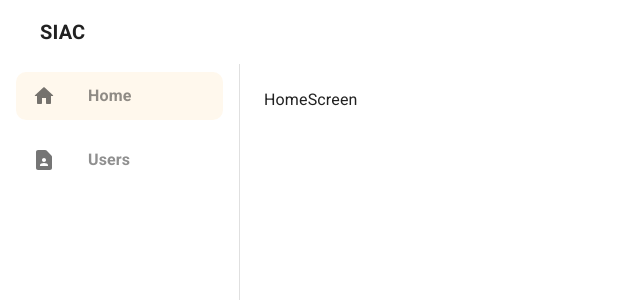
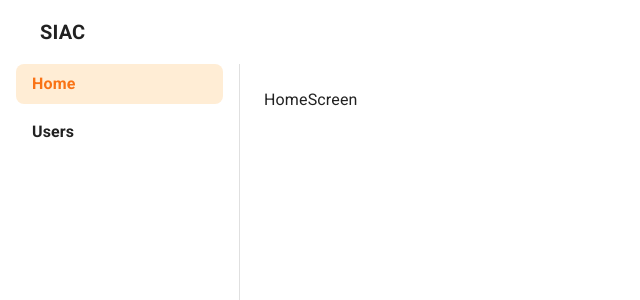
Before and after one commit to CerberusProgrammer/siac-app, a React (Vite) app: page / in a window 1280 px wide. Shown: the top 300 px of the page, without its empty margins (0-640 px from the left). Built offline with nearby package versions, Linux system fonts and the light colour scheme.

Commit message:
routing optimization

```diff
--- a/src/config/routes/AppRouter.tsx
+++ /dev/null
@@ -1,35 +0,0 @@
-import { BrowserRouter, Route, Routes } from "react-router-dom";
-import { ROUTES } from "./routes";
-import MainLayout from "../../pages/layouts/MainLayout";
-import UserScreen from "../../pages/screens/users/UserScreen";
-export default function AppRouter() {
-  return (
-    <BrowserRouter>
-      <Routes>
-        {ROUTES.map((route) => (
-          <Route
-            key={route.to}
-            path={route.to}
-            element={<MainLayout>{route.element}</MainLayout>}
-          />
-        ))}
-        <Route
-          path="/users/:id"
-          element={
-            <MainLayout>
-              <UserScreen />
-            </MainLayout>
-          }
-        />
-        <Route
-          path="*"
-          element={
-            <MainLayout>
-              <h1>404</h1>
-            </MainLayout>
-          }
-        />
-      </Routes>
-    </BrowserRouter>
-  );
-}
--- a/src/config/routes/routes.tsx
+++ b/src/config/routes/routes.tsx
@@ -1,18 +1,21 @@
 import HomeScreen from "../../pages/screens/HomeScreen";
-import { ContactPageRounded, HomeRounded } from "@mui/icons-material";
+import UserScreen from "../../pages/screens/users/UserScreen";
 import UsersScreen from "../../pages/screens/users/UsersScreen";
+import { createBrowserRouter } from "react-router-dom";
 
-export const ROUTES = [
+export const ROUTES = createBrowserRouter([
   {
-    title: "Home",
-    to: "/",
+    path: "/",
     element: <HomeScreen />,
-    icon: <HomeRounded />,
   },
   {
-    title: "Users",
-    to: "/users",
+    path: "/users",
     element: <UsersScreen />,
-    icon: <ContactPageRounded />,
+    children: [
+      {
+        path: ":id",
+        element: <UserScreen />,
+      },
+    ],
   },
-];
+]);
--- a/src/main.tsx
+++ b/src/main.tsx
@@ -4,15 +4,16 @@ import "@fontsource/roboto/300.css";
 import "@fontsource/roboto/400.css";
 import "@fontsource/roboto/500.css";
 import "@fontsource/roboto/700.css";
-import AppRouter from "./config/routes/AppRouter";
 import { ThemeProvider } from "@emotion/react";
 import { appTheme } from "./config/theme/AppTheme";
 import "../src/index.css";
+import { RouterProvider } from "react-router-dom";
+import { ROUTES } from "./config/routes/routes";
 
 ReactDOM.createRoot(document.getElementById("root")!).render(
   <React.StrictMode>
     <ThemeProvider theme={appTheme}>
-      <AppRouter />
+      <RouterProvider router={ROUTES} />
     </ThemeProvider>
   </React.StrictMode>
 );
--- a/src/pages/components/Drawerbar.tsx
+++ b/src/pages/components/Drawerbar.tsx
@@ -1,20 +1,8 @@
-import {
-  Box,
-  ListItem,
-  ListItemButton,
-  ListItemIcon,
-  ListItemText,
-  Drawer,
-  Toolbar,
-} from "@mui/material";
+import { Drawer, Toolbar } from "@mui/material";
 
-import { Link } from "react-router-dom";
-import { useState } from "react";
-import { ROUTES } from "../../config/routes/routes";
+import { NavLink } from "react-router-dom";
 
 export default function Drawerbar() {
-  const [selected, setSelected] = useState(0);
-
   return (
     <Drawer
       variant="permanent"
@@ -28,22 +16,29 @@ export default function Drawerbar() {
       }}
     >
       <Toolbar />
-      <Box sx={{ overflow: "auto" }}>
-        {ROUTES.map((text, index) => (
-          <ListItem key={text.title}>
-            <ListItemButton
-              selected={index === selected}
-              component={Link}
-              to={text.to}
-              onClick={() => setSelected(index)}
-              className=" ease-in-out transition hover:scale-105"
-            >
-              <ListItemIcon>{text.icon}</ListItemIcon>
-              <ListItemText primary={text.title} />
-            </ListItemButton>
-          </ListItem>
-        ))}
-      </Box>
+
+      <div className={"px-4 space-y-2 flex flex-col"}>
+        <NavLink
+          to="/"
+          className={({ isActive }) =>
+            `font-bold px-4 py-2 rounded-lg ease-in-out transition hover:scale-105 hover:bg-orange-400 hover:text-white cursor-pointer active:scale-95 active:bg-orange-500 hover:opacity-100 ${
+              isActive ? "bg-orange-100 text-orange-500" : ""
+            }`
+          }
+        >
+          Home
+        </NavLink>
+        <NavLink
+          to="/users"
+          className={({ isActive }) =>
+            `font-bold px-4 py-2 rounded-lg ease-in-out transition hover:scale-105 hover:bg-orange-400 hover:text-white cursor-pointer active:scale-95 active:bg-orange-500 hover:opacity-100 ${
+              isActive ? "bg-orange-100 text-orange-500" : ""
+            }`
+          }
+        >
+          Users
+        </NavLink>
+      </div>
     </Drawer>
   );
 }
--- a/src/pages/screens/HomeScreen.tsx
+++ b/src/pages/screens/HomeScreen.tsx
@@ -1,3 +1,9 @@
+import MainLayout from "../layouts/MainLayout";
+
 export default function HomeScreen() {
-  return <div>HomeScreen</div>;
+  return (
+    <MainLayout>
+      <div>HomeScreen</div>
+    </MainLayout>
+  );
 }
--- a/src/pages/screens/users/UserScreen.tsx
+++ b/src/pages/screens/users/UserScreen.tsx
@@ -3,6 +3,7 @@ import { useParams } from "react-router-dom";
 import { Usuario } from "../../../models/Usuario";
 import { UsuariosService } from "../../../services/UsuariosService";
 import CircularLoading from "../../components/CircularLoading";
+import MainLayout from "../../layouts/MainLayout";
 
 export default function UserScreen() {
   const { id } = useParams();
@@ -17,7 +18,7 @@ export default function UserScreen() {
   }, []);
 
   return (
-    <div>
+    <MainLayout>
       {isLoading ? (
         <CircularLoading />
       ) : (
@@ -34,6 +35,6 @@ export default function UserScreen() {
           )}
         </>
       )}
-    </div>
+    </MainLayout>
   );
 }
--- a/src/pages/screens/users/UsersScreen.tsx
+++ b/src/pages/screens/users/UsersScreen.tsx
@@ -1,24 +1,34 @@
 import { useEffect, useState } from "react";
-import { Button, CircularProgress } from "@mui/material";
+import { Button } from "@mui/material";
 import { AddRounded } from "@mui/icons-material";
 import { Usuario } from "../../../models/Usuario";
 import { UsuariosService } from "../../../services/UsuariosService";
 import FAB from "../../components/FAB";
-import { Link } from "react-router-dom";
+import { Link, Outlet, useMatch } from "react-router-dom";
 import CircularLoading from "../../components/CircularLoading";
+import MainLayout from "../../layouts/MainLayout";
 
 export default function UsersScreen() {
   const [loading, setLoading] = useState(true);
   const [users, setUsers] = useState<Usuario[]>([]);
 
+  const match = useMatch("/users/:id");
+
   useEffect(() => {
+    if (match == null) {
+      console.log("userscreen");
       UsuariosService.getUsuarios().then((data) => {
         setUsers(data);
         setLoading(false);
       });
+    }
   }, []);
 
   return (
+    <MainLayout>
+      {match != null ? (
+        <Outlet />
+      ) : (
         <>
           {loading ? (
             <CircularLoading />
@@ -37,5 +47,7 @@ export default function UsersScreen() {
           )}
           <FAB icon={<AddRounded />} onTap={() => {}} />
         </>
+      )}
+    </MainLayout>
   );
 }
```
Also changed, not shown: src/providers/providerContext.ts (added). Lines whose indentation alone changed are shown as unchanged.
